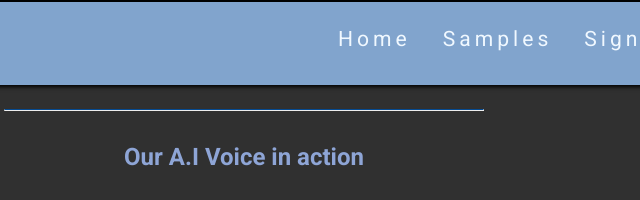
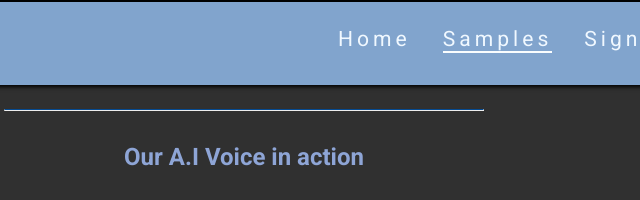
Before and after one commit to Drekkg/voix-ai, a plain HTML site: page samples.html in a window 1280 px wide. Shown: the top 200 px of the page, 396-1036 px from the left. Drawn offline with nearby package versions, Linux system fonts and the light colour scheme.

Commit message:
feat adds border to active page

```diff
--- a/assets/css/style.css
+++ b/assets/css/style.css
@@ -33,6 +33,10 @@ a:hover {
 
 a i:hover {
   color: #7582c7;
+}
+.active {
+  border-bottom: solid 2px #85879e;
+
 }
 
 /* header styles */ /* coolors: 054a91, 3e7cb1, 81a4cd, dbe4ee, f17300 */
@@ -283,7 +287,9 @@ footer i {
   #burger-menu li a:hover {
     color: #3e7cb1;
   }
-
+  .active {
+    border-bottom: solid 2px  #fafdfe;
+  }
   .nav-toggle-label {
     display: none;
   }
--- a/samples.html
+++ b/samples.html
@@ -38,7 +38,7 @@
         <nav>
         <ul id="burger-menu">
           <li><a href="index.html">Home</a></li>
-          <li><a href="samples.html">Samples</a></li>
+          <li><a class="active" href="samples.html">Samples</a></li>
           <li><a href="sign-up-page.html">Sign Up</a></li>
         </ul>
         </nav>
```
Also changed, not shown: index.html (+1 -1 lines), sign-up-page.html (+1 -1 lines).
